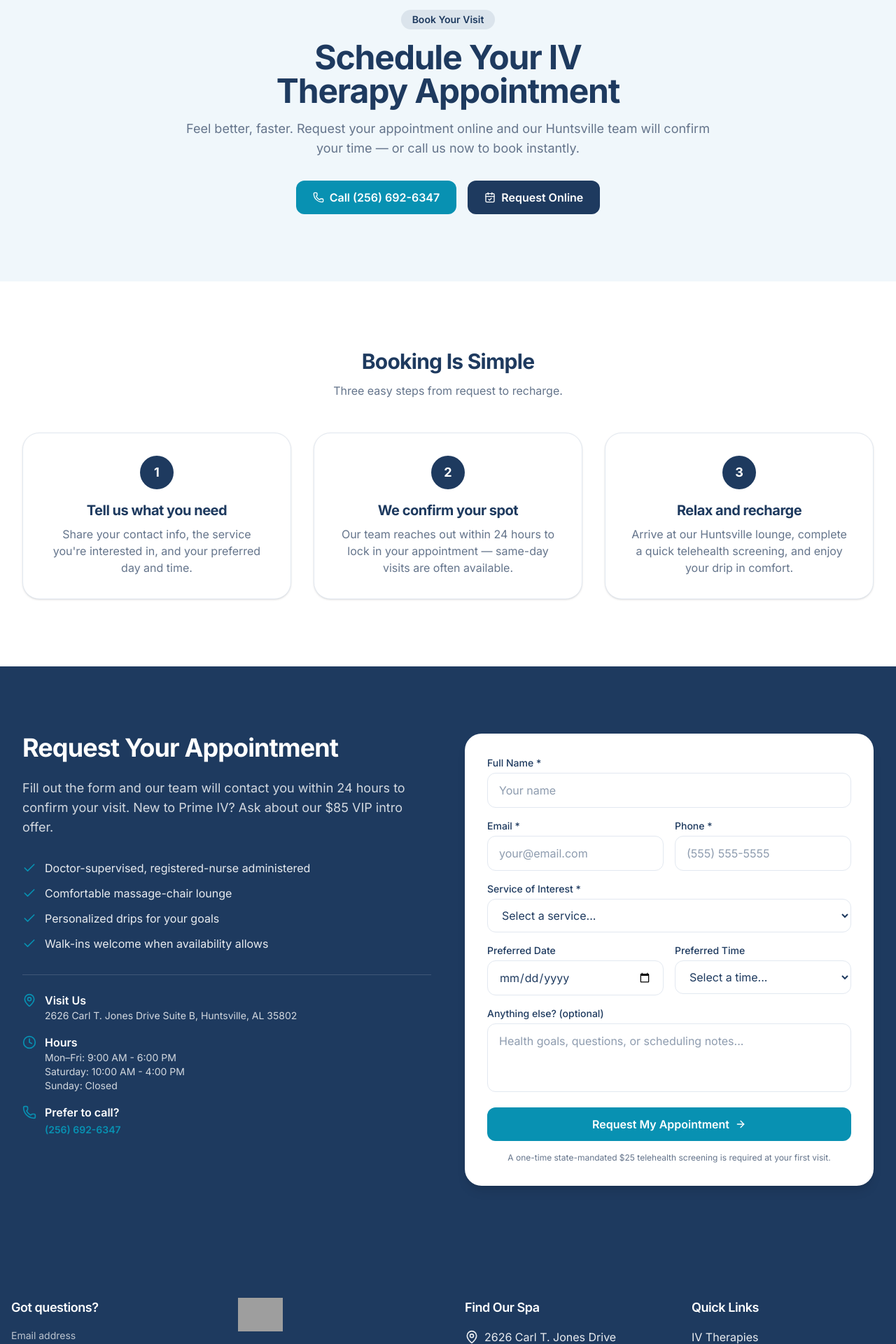
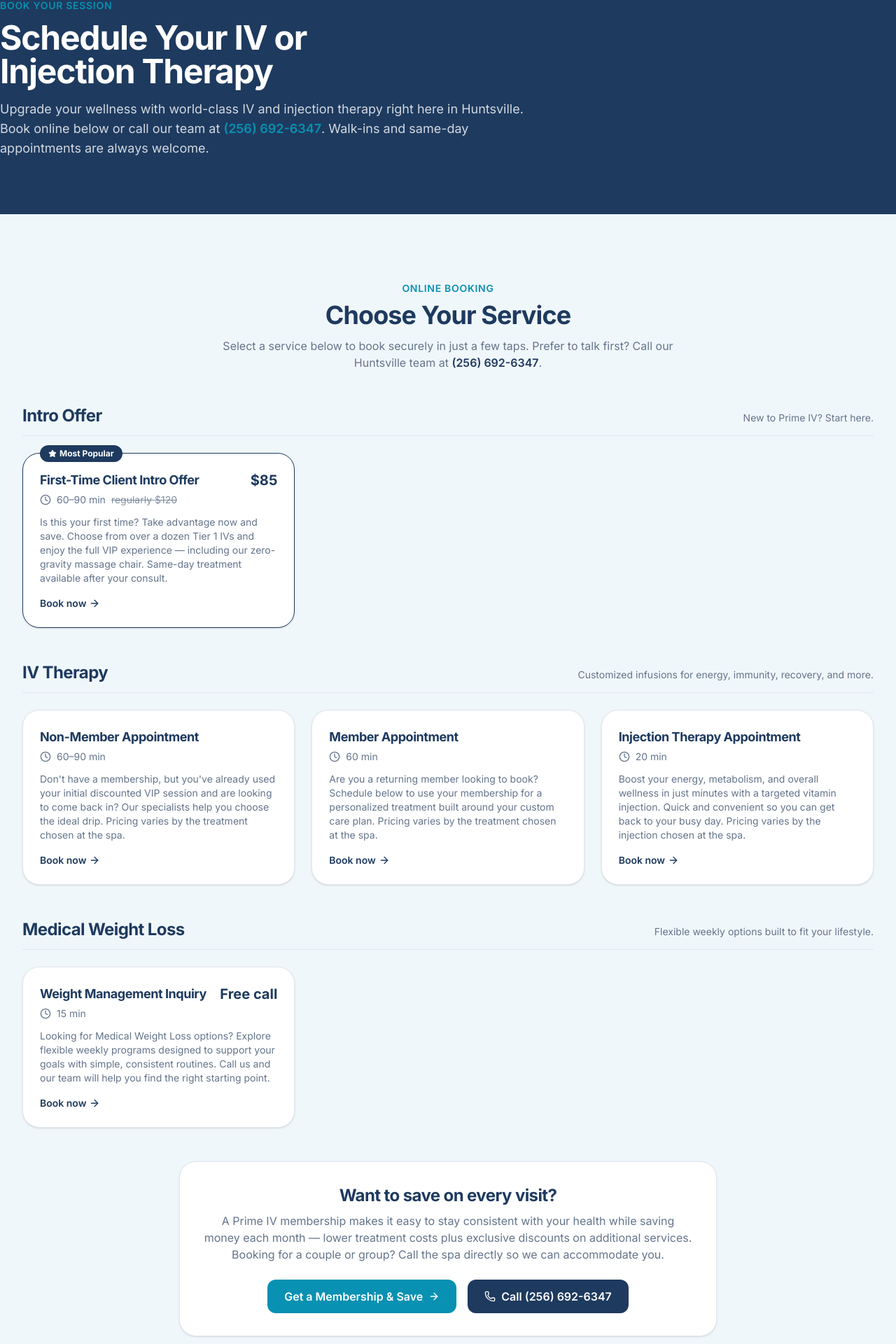
Before and after one commit to VandalsSmile/pivjv, a Next.js app: page /book in a window 1280 px wide. Shown: the part 198-2118 px from the top of the page at 70% size. Built offline with nearby package versions, Linux system fonts and the light colour scheme; grey boxes are pictures that could not be loaded.

Commit message:
feat: revamp booking page with new services and layout updates

```diff
--- a/app/book/page.tsx
+++ b/app/book/page.tsx
@@ -1,176 +1,339 @@
 import type { Metadata } from "next";
 import Link from "next/link";
-import { Phone, Check, MapPin, Clock, CalendarCheck } from "lucide-react";
-import { CONTACT, HOURS, PRICING } from "@/lib/constants";
+import Image from "next/image";
+import { Phone, Clock, ArrowRight, Star } from "lucide-react";
+import { CONTACT, HOURS, PRICING, BOOKING_LINKS } from "@/lib/constants";
 import { BookingForm } from "./booking-form";
 
 export const metadata: Metadata = {
-  title: "Book an Appointment | Prime IV Hydration & Wellness Huntsville",
+  title: "Book IV Therapy Huntsville AL | Schedule Your Hydration Drip",
   description:
-    "Schedule your IV therapy appointment at Prime IV Hydration & Wellness in Huntsville, AL. Request a time online or call us — same-day appointments often available.",
+    "Schedule your IV or injection therapy at Prime IV Hydration & Wellness in Huntsville, AL. Book the $85 first-time intro offer, non-member, member, or injection appointments online — or call (256) 692-6347.",
   keywords: [
-    "book IV therapy",
+    "book IV therapy Huntsville",
     "schedule IV drip",
     "IV therapy appointment Huntsville",
     "Prime IV Huntsville booking",
-    "IV hydration appointment AL",
+    "$85 intro offer IV",
   ],
 };
 
-const STEPS = [
+type Service = {
+  name: string;
+  price?: string;
+  regularPrice?: string;
+  duration: string;
+  description: string;
+  href: string;
+  featured?: boolean;
+};
+
+const SERVICE_GROUPS: {
+  heading: string;
+  blurb: string;
+  services: Service[];
+}[] = [
   {
-    title: "Tell us what you need",
+    heading: "Intro Offer",
+    blurb: "New to Prime IV? Start here.",
+    services: [
+      {
+        name: "First-Time Client Intro Offer",
+        price: `$${PRICING.introOffer.price}`,
+        regularPrice: "regularly $120",
+        duration: "60–90 min",
         description:
-      "Share your contact info, the service you're interested in, and your preferred day and time.",
+          "Is this your first time? Take advantage now and save. Choose from over a dozen Tier 1 IVs and enjoy the full VIP experience — including our zero-gravity massage chair. Same-day treatment available after your consult.",
+        href: BOOKING_LINKS.introOffer,
+        featured: true,
+      },
+    ],
   },
   {
-    title: "We confirm your spot",
+    heading: "IV Therapy",
+    blurb: "Customized infusions for energy, immunity, recovery, and more.",
+    services: [
+      {
+        name: "Non-Member Appointment",
+        duration: "60–90 min",
         description:
-      "Our team reaches out within 24 hours to lock in your appointment — same-day visits are often available.",
+          "Don't have a membership, but you've already used your initial discounted VIP session and are looking to come back in? Our specialists help you choose the ideal drip. Pricing varies by the treatment chosen at the spa.",
+        href: BOOKING_LINKS.nonMember,
       },
       {
-    title: "Relax and recharge",
+        name: "Member Appointment",
+        duration: "60 min",
         description:
-      "Arrive at our Huntsville lounge, complete a quick telehealth screening, and enjoy your drip in comfort.",
+          "Are you a returning member looking to book? Schedule below to use your membership for a personalized treatment built around your custom care plan. Pricing varies by the treatment chosen at the spa.",
+        href: BOOKING_LINKS.member,
+      },
+      {
+        name: "Injection Therapy Appointment",
+        duration: "20 min",
+        description:
+          "Boost your energy, metabolism, and overall wellness in just minutes with a targeted vitamin injection. Quick and convenient so you can get back to your busy day. Pricing varies by the injection chosen at the spa.",
+        href: BOOKING_LINKS.injection,
+      },
+    ],
+  },
+  {
+    heading: "Medical Weight Loss",
+    blurb: "Flexible weekly options built to fit your lifestyle.",
+    services: [
+      {
+        name: "Weight Management Inquiry",
+        price: "Free call",
+        duration: "15 min",
+        description:
+          "Looking for Medical Weight Loss options? Explore flexible weekly programs designed to support your goals with simple, consistent routines. Call us and our team will help you find the right starting point.",
+        href: `tel:${CONTACT.phoneClean}`,
+      },
+    ],
   },
 ];
 
-const BENEFITS = [
-  "Doctor-supervised, registered-nurse administered",
-  "Comfortable massage-chair lounge",
-  "Personalized drips for your goals",
-  "Walk-ins welcome when availability allows",
-];
+function ServiceCard({ service }: { service: Service }) {
+  const isExternal = service.href.startsWith("http");
+  return (
+    <Link
+      href={service.href}
+      target={isExternal ? "_blank" : undefined}
+      rel={isExternal ? "noopener noreferrer" : undefined}
+      className={`group relative flex flex-col rounded-2xl bg-white p-6 shadow-sm border transition-all duration-200 hover:shadow-lg hover:-translate-y-0.5 ${
+        service.featured ? "border-primary" : "border-border"
+      }`}
+    >
+      {service.featured && (
+        <span className="absolute -top-3 left-6 inline-flex items-center gap-1 bg-primary text-white text-xs font-bold px-3 py-1 rounded-full">
+          <Star className="w-3 h-3 fill-current" />
+          Most Popular
+        </span>
+      )}
+      <div className="flex items-start justify-between gap-3 mb-1">
+        <h4 className="text-lg font-bold text-foreground text-balance">
+          {service.name}
+        </h4>
+        {service.price && (
+          <span className="flex-shrink-0 text-xl font-bold text-primary">
+            {service.price}
+          </span>
+        )}
+      </div>
+      <div className="flex items-center gap-2 text-sm text-foreground-muted mb-3">
+        <Clock className="w-4 h-4" />
+        <span>{service.duration}</span>
+        {service.regularPrice && (
+          <span className="text-foreground-muted/80 line-through">
+            {service.regularPrice}
+          </span>
+        )}
+      </div>
+      <p className="text-sm text-foreground-muted mb-4 flex-1">
+        {service.description}
+      </p>
+      <span className="inline-flex items-center gap-1 text-primary font-semibold text-sm group-hover:gap-2 transition-all">
+        Book now
+        <ArrowRight className="w-4 h-4" />
+      </span>
+    </Link>
+  );
+}
 
 export default function BookPage() {
   return (
     <>
       {/* Hero */}
+      <section className="bg-primary text-white">
+        <div className="container-custom mx-auto py-16 lg:py-20">
+          <div className="max-w-3xl">
+            <p className="text-secondary font-semibold tracking-wider text-sm mb-3">
+              BOOK YOUR SESSION
+            </p>
+            <h1 className="text-4xl md:text-5xl font-bold mb-4 text-balance">
+              Schedule Your IV or Injection Therapy
+            </h1>
+            <p className="text-lg text-white/80 text-pretty">
+              Upgrade your wellness with world-class IV and injection therapy
+              right here in Huntsville. Book online below or call our team at{" "}
+              <Link
+                href={`tel:${CONTACT.phoneClean}`}
+                className="text-secondary hover:text-secondary-light font-semibold"
+              >
+                {CONTACT.phone}
+              </Link>
+              . Walk-ins and same-day appointments are always welcome.
+            </p>
+          </div>
+        </div>
+      </section>
+
+      {/* Online booking — choose your service */}
       <section className="section-padding bg-background-alt">
         <div className="container-custom mx-auto">
-          <div className="max-w-3xl mx-auto text-center">
-            <span className="inline-block bg-primary/10 text-primary text-sm font-semibold px-4 py-1 rounded-full mb-4">
-              Book Your Visit
-            </span>
-            <h1 className="text-4xl md:text-5xl font-bold text-foreground mb-4 text-balance">
-              Schedule Your IV Therapy Appointment
-            </h1>
-            <p className="text-lg text-foreground-muted text-pretty">
-              Feel better, faster. Request your appointment online and our
-              Huntsville team will confirm your time — or call us now to book
-              instantly.
+          <div className="text-center max-w-2xl mx-auto mb-12">
+            <p className="text-secondary font-semibold tracking-wider text-sm mb-2">
+              ONLINE BOOKING
             </p>
-            <div className="flex flex-wrap justify-center gap-4 mt-8">
-              <Link href={`tel:${CONTACT.phoneClean}`} className="btn-primary">
+            <h2 className="text-3xl md:text-4xl font-bold text-foreground mb-3 text-balance">
+              Choose Your Service
+            </h2>
+            <p className="text-foreground-muted">
+              Select a service below to book securely in just a few taps. Prefer
+              to talk first? Call our Huntsville team at{" "}
+              <Link
+                href={`tel:${CONTACT.phoneClean}`}
+                className="text-primary hover:text-primary-dark font-semibold"
+              >
+                {CONTACT.phone}
+              </Link>
+              .
+            </p>
+          </div>
+
+          <div className="space-y-12">
+            {SERVICE_GROUPS.map((group) => (
+              <div key={group.heading}>
+                <div className="flex flex-wrap items-baseline justify-between gap-2 mb-6 pb-3 border-b border-border">
+                  <h3 className="text-2xl font-bold text-foreground">
+                    {group.heading}
+                  </h3>
+                  <p className="text-foreground-muted text-sm">{group.blurb}</p>
+                </div>
+                <div className="grid md:grid-cols-2 lg:grid-cols-3 gap-6">
+                  {group.services.map((service) => (
+                    <ServiceCard key={service.name} service={service} />
+                  ))}
+                </div>
+              </div>
+            ))}
+          </div>
+
+          {/* Membership / group call-out */}
+          <div className="mt-12 bg-white rounded-2xl p-8 shadow-sm border border-border text-center max-w-3xl mx-auto">
+            <h3 className="text-2xl font-bold text-foreground mb-2 text-balance">
+              Want to save on every visit?
+            </h3>
+            <p className="text-foreground-muted mb-6">
+              A Prime IV membership makes it easy to stay consistent with your
+              health while saving money each month — lower treatment costs plus
+              exclusive discounts on additional services. Booking for a couple
+              or group? Call the spa directly so we can accommodate you.
+            </p>
+            <div className="flex flex-wrap justify-center gap-4">
+              <Link href="/memberships" className="btn-primary">
+                Get a Membership &amp; Save
+                <ArrowRight className="w-4 h-4" />
+              </Link>
+              <Link
+                href={`tel:${CONTACT.phoneClean}`}
+                className="btn-secondary"
+              >
                 <Phone className="w-4 h-4" />
                 Call {CONTACT.phone}
-              </Link>
-              <Link href="#booking-form" className="btn-secondary">
-                <CalendarCheck className="w-4 h-4" />
-                Request Online
               </Link>
             </div>
           </div>
         </div>
       </section>
 
-      {/* How it works */}
-      <section className="section-padding bg-background">
+      {/* Ready to feel better — form + details */}
+      <section
+        id="booking-form"
+        className="section-padding bg-background scroll-mt-24"
+      >
         <div className="container-custom mx-auto">
           <div className="text-center max-w-2xl mx-auto mb-12">
-            <h2 className="text-3xl font-bold text-foreground mb-3 text-balance">
-              Booking Is Simple
+            <p className="text-secondary font-semibold tracking-wider text-sm mb-2">
+              BOOK YOUR SESSION
+            </p>
+            <h2 className="text-3xl md:text-4xl font-bold text-foreground mb-3 text-balance">
+              Ready to Feel Better?
             </h2>
             <p className="text-foreground-muted">
-              Three easy steps from request to recharge.
+              Stop running on empty. Fill out the form and our team will contact
+              you to schedule your IV therapy session in Huntsville, AL.
             </p>
           </div>
-          <div className="grid md:grid-cols-3 gap-8">
-            {STEPS.map((step, index) => (
-              <div
-                key={step.title}
-                className="bg-white rounded-2xl p-8 shadow-sm border border-border text-center"
-              >
-                <div className="w-12 h-12 bg-primary text-white rounded-full flex items-center justify-center mx-auto mb-4 text-lg font-bold">
-                  {index + 1}
+
+          <div className="grid lg:grid-cols-2 gap-10 items-start">
+            <div className="space-y-6">
+              <div className="relative rounded-2xl overflow-hidden shadow-sm border border-border aspect-[4/3]">
+                <Image
+                  src="/images/vip-spa-lounge.jpg"
+                  alt="Prime IV Hydration & Wellness lounge in Huntsville, AL"
+                  fill
+                  className="object-cover"
+                  sizes="(max-width: 1024px) 100vw, 50vw"
+                />
               </div>
-                <h3 className="text-xl font-bold text-foreground mb-2">
-                  {step.title}
-                </h3>
-                <p className="text-foreground-muted">{step.description}</p>
-              </div>
-            ))}
-          </div>
-        </div>
-      </section>
 
-      {/* Booking form + details */}
-      <section
-        id="booking-form"
-        className="section-padding bg-primary text-white scroll-mt-24"
-      >
-        <div className="container-custom mx-auto">
-          <div className="grid lg:grid-cols-2 gap-12 items-start">
-            <div>
-              <h2 className="text-3xl md:text-4xl font-bold mb-6 text-balance">
-                Request Your Appointment
-              </h2>
-              <p className="text-white/80 text-lg mb-8">
-                Fill out the form and our team will contact you within 24 hours
-                to confirm your visit. New to Prime IV? Ask about our $
-                {PRICING.introOffer.price} VIP intro offer.
-              </p>
-
-              <ul className="space-y-3 mb-8">
-                {BENEFITS.map((benefit) => (
-                  <li key={benefit} className="flex items-center gap-3">
-                    <Check className="w-5 h-5 text-secondary flex-shrink-0" />
-                    <span className="text-white/90">{benefit}</span>
-                  </li>
-                ))}
-              </ul>
-
-              <div className="space-y-4 border-t border-white/15 pt-6">
-                <div className="flex items-start gap-3">
-                  <MapPin className="w-5 h-5 text-secondary flex-shrink-0 mt-0.5" />
-                  <div>
-                    <p className="font-semibold">Visit Us</p>
-                    <p className="text-white/80 text-sm">
-                      {CONTACT.address.full}
-                    </p>
-                  </div>
-                </div>
-                <div className="flex items-start gap-3">
-                  <Clock className="w-5 h-5 text-secondary flex-shrink-0 mt-0.5" />
-                  <div>
-                    <p className="font-semibold">Hours</p>
-                    <p className="text-white/80 text-sm">
-                      Mon–Fri: {HOURS.weekdays}
-                    </p>
-                    <p className="text-white/80 text-sm">
-                      Saturday: {HOURS.saturday}
-                    </p>
-                    <p className="text-white/80 text-sm">
-                      Sunday: {HOURS.sunday}
-                    </p>
-                  </div>
-                </div>
-                <div className="flex items-start gap-3">
-                  <Phone className="w-5 h-5 text-secondary flex-shrink-0 mt-0.5" />
-                  <div>
-                    <p className="font-semibold">Prefer to call?</p>
+              <div className="grid sm:grid-cols-2 gap-4">
                 <Link
                   href={`tel:${CONTACT.phoneClean}`}
-                      className="text-secondary hover:text-secondary-light font-semibold text-sm"
+                  className="flex items-start gap-3 bg-white rounded-xl p-4 border border-border"
                 >
+                  <Phone className="w-5 h-5 text-primary flex-shrink-0 mt-0.5" />
+                  <span>
+                    <span className="block text-xs text-foreground-muted">
+                      Call us
+                    </span>
+                    <span className="font-semibold text-foreground">
                       {CONTACT.phone}
+                    </span>
+                  </span>
                 </Link>
-                  </div>
-                </div>
+                <div className="flex items-start gap-3 bg-white rounded-xl p-4 border border-border">
+                  <Clock className="w-5 h-5 text-primary flex-shrink-0 mt-0.5" />
+                  <span>
+                    <span className="block text-xs text-foreground-muted">
+                      Visit us
+                    </span>
+                    <span className="font-semibold text-foreground text-sm">
+                      {CONTACT.address.full}
+                    </span>
+                  </span>
                 </div>
               </div>
 
+              <div className="bg-white rounded-2xl p-6 border border-border">
+                <h3 className="font-bold text-foreground mb-4 flex items-center gap-2">
+                  <Clock className="w-5 h-5 text-primary" />
+                  Location Hours
+                </h3>
+                <dl className="divide-y divide-border text-sm">
+                  <div className="flex justify-between py-2">
+                    <dt className="text-foreground-muted">Monday – Friday</dt>
+                    <dd className="font-medium text-foreground">
+                      {HOURS.weekdays}
+                    </dd>
+                  </div>
+                  <div className="flex justify-between py-2">
+                    <dt className="text-foreground-muted">Saturday</dt>
+                    <dd className="font-medium text-foreground">
+                      {HOURS.saturday}
+                    </dd>
+                  </div>
+                  <div className="flex justify-between py-2">
+                    <dt className="text-foreground-muted">Sunday</dt>
+                    <dd className="font-medium text-foreground">
+                      {HOURS.sunday}
+                    </dd>
+                  </div>
+                </dl>
+              </div>
+            </div>
+
+            <div>
+              <h3 className="text-2xl font-bold text-foreground mb-2">
+                Request an Appointment
+              </h3>
+              <p className="text-foreground-muted mb-6">
+                Fill out the form below and we&apos;ll get back to you within 24
+                hours. New to Prime IV? Ask about our ${PRICING.introOffer.price}{" "}
+                VIP intro offer.
+              </p>
               <BookingForm />
+            </div>
           </div>
         </div>
       </section>
--- a/lib/constants.ts
+++ b/lib/constants.ts
@@ -33,6 +33,18 @@
     description: "Your First VIP IV Therapy",
   },
   medicalClearance: 25,
+};
+
+// Online booking (Booker) deep links — Prime IV Huntsville (Jones Valley)
+export const BOOKING_LINKS = {
+  introOffer:
+    "https://go.booker.com/location/PrimeIVHuntsvilleJonesValleyAL/detail-summary/4748907",
+  nonMember:
+    "https://go.booker.com/location/PrimeIVHuntsvilleJonesValleyAL/detail-summary/4757545",
+  member:
+    "https://go.booker.com/location/PrimeIVHuntsvilleJonesValleyAL/detail-summary/4748948",
+  injection:
+    "https://go.booker.com/location/PrimeIVHuntsvilleJonesValleyAL/detail-summary/4748886",
 };
 
 export const HOURS = {
```
Lines whose indentation alone changed are shown as unchanged.
